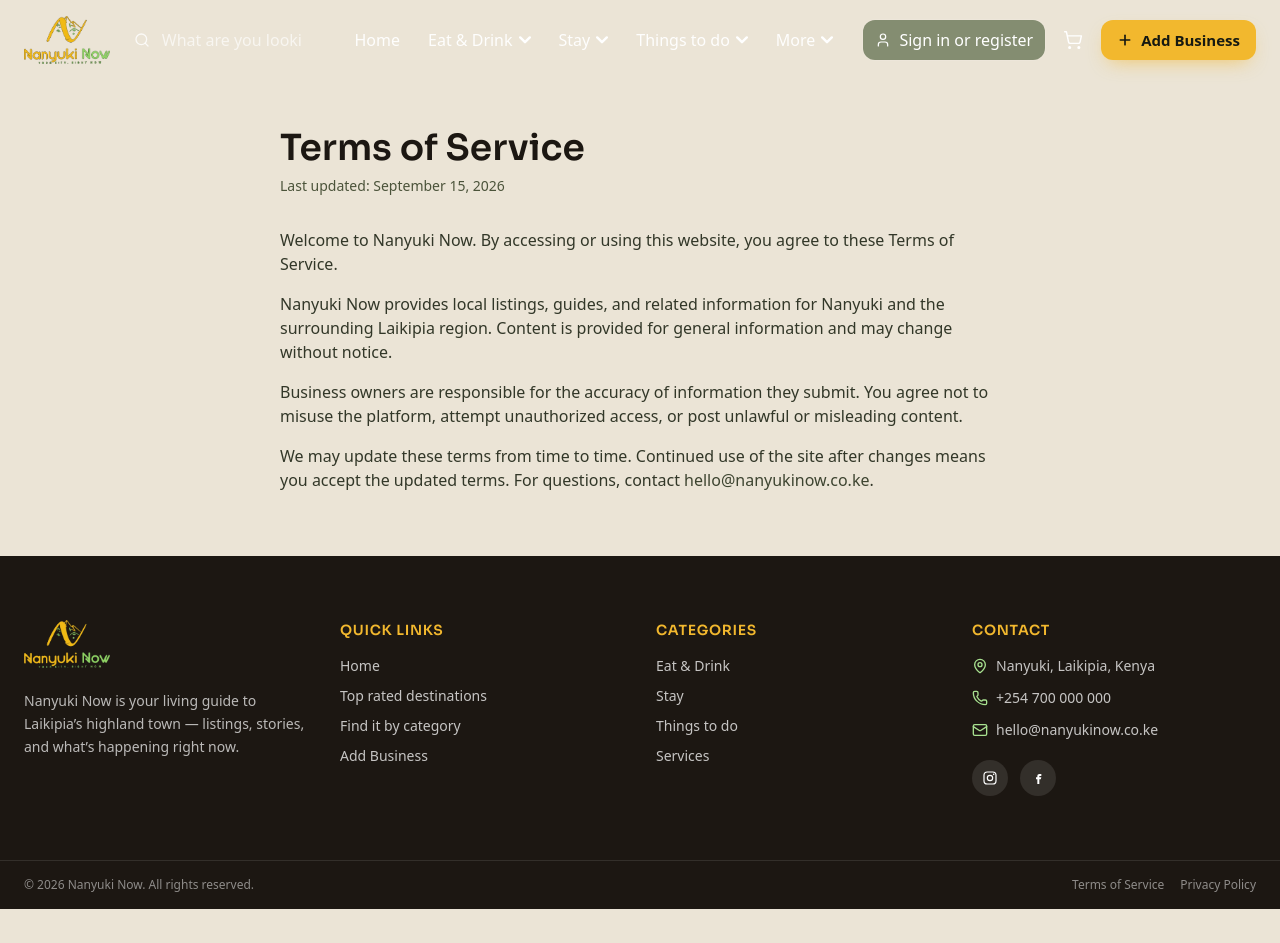
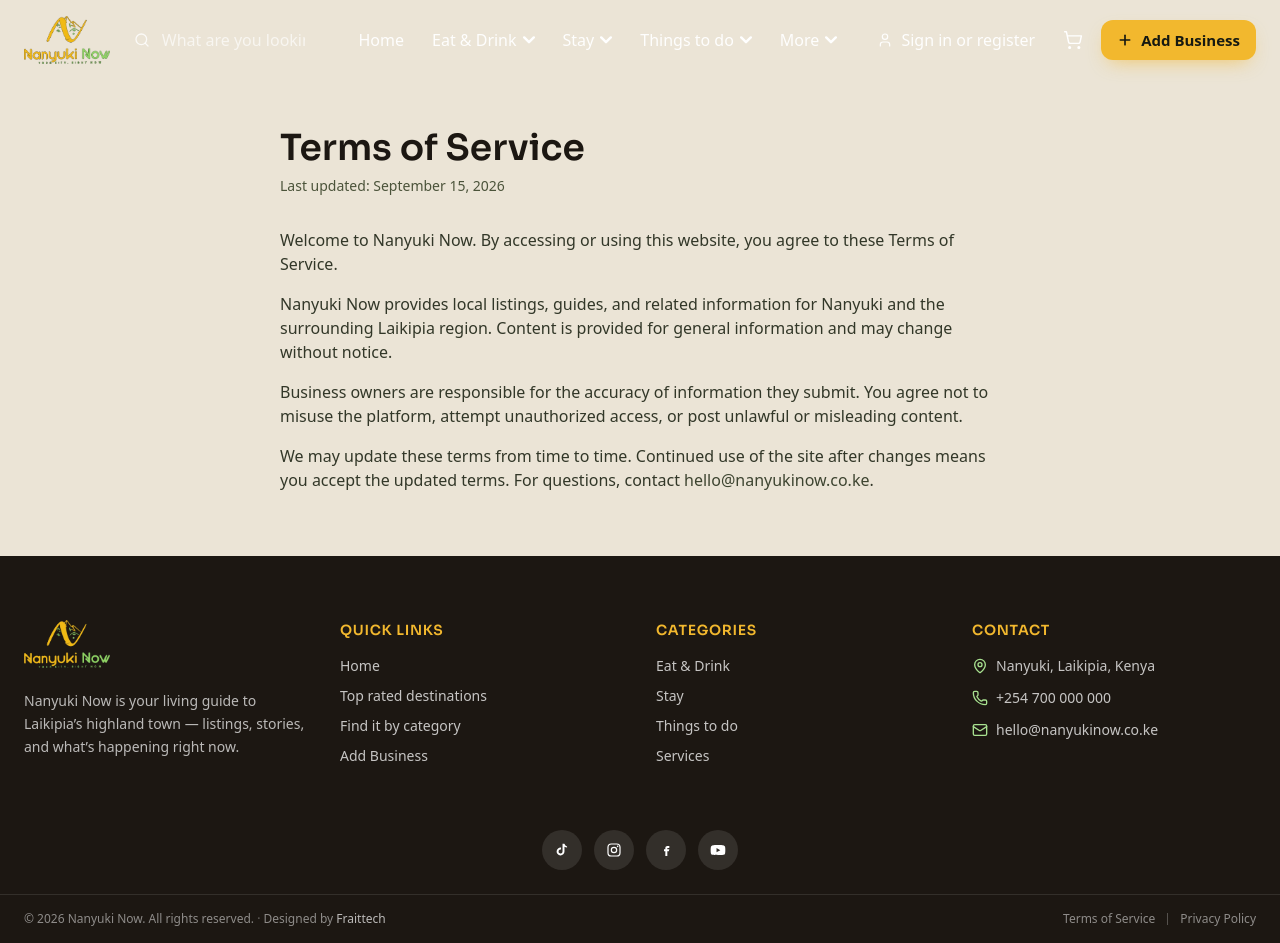
Before and after one commit to frankmwanikii/nanyukinow, a Laravel app: page /terms in a window 1280 px wide. Before the commit the page ends 909 px from the top, so only its background shows below. Run offline with Laravel 12, Linux system fonts and the light colour scheme; style sheets or scripts are compiled from the project's sources; some libraries are stand-ins or nearby versions; some web fonts are replaced.

Commit message:
auth modal

```diff
--- a/resources/js/Components/site/AuthModal.jsx
+++ b/resources/js/Components/site/AuthModal.jsx
@@ -128,11 +128,11 @@ export default function AuthModal({ open, onClose, initialTab = 'login' }) {
     return (
         <AnimatePresence>
             {open ? (
-                <div className="fixed inset-0 z-[80] flex items-end justify-center sm:items-center sm:p-4">
+                <div className="fixed inset-0 z-[80] flex items-center justify-center p-4 sm:p-6">
                     <motion.button
                         type="button"
                         aria-label="Close sign in"
-                        className="absolute inset-0 bg-earth-dusk/70 backdrop-blur-sm"
+                        className="absolute inset-0 bg-earth-dusk/55"
                         initial={{ opacity: 0 }}
                         animate={{ opacity: 1 }}
                         exit={{ opacity: 0 }}
@@ -144,50 +144,49 @@ export default function AuthModal({ open, onClose, initialTab = 'login' }) {
                         role="dialog"
                         aria-modal="true"
                         aria-labelledby={titleId}
-                        initial={{ opacity: 0, y: 28, scale: 0.98 }}
+                        initial={{ opacity: 0, y: 18, scale: 0.96 }}
                         animate={{ opacity: 1, y: 0, scale: 1 }}
-                        exit={{ opacity: 0, y: 16, scale: 0.98 }}
+                        exit={{ opacity: 0, y: 12, scale: 0.97 }}
                         transition={{ duration: 0.28, ease: [0.22, 1, 0.36, 1] }}
-                        className="relative z-10 flex max-h-[92svh] w-full max-w-md flex-col overflow-hidden rounded-t-3xl bg-white shadow-2xl sm:rounded-3xl"
+                        className="relative z-10 flex max-h-[min(92svh,52rem)] w-full max-w-2xl flex-col overflow-hidden rounded-3xl bg-white shadow-2xl"
                     >
-                        <div className="relative overflow-hidden bg-olive-700 px-6 pb-6 pt-5 text-white">
-                            <div className="pointer-events-none absolute -right-8 -top-10 h-36 w-36 rounded-full bg-mustard/25 blur-2xl" />
-                            <div className="pointer-events-none absolute -bottom-12 left-6 h-32 w-32 rounded-full bg-mint/20 blur-3xl" />
+                        <button
+                            type="button"
+                            onClick={onClose}
+                            className="absolute right-4 top-4 z-20 flex h-10 w-10 items-center justify-center rounded-full bg-white/15 text-white ring-1 ring-white/25 transition hover:bg-white hover:text-olive-900 sm:right-5 sm:top-5"
+                            aria-label="Close"
+                        >
+                            <X className="h-5 w-5" strokeWidth={2.25} />
+                        </button>
 
-                            <div className="relative flex items-start justify-between gap-3">
-                                <div>
+                        <div className="relative overflow-hidden bg-olive-700 px-6 pb-8 pt-8 text-white sm:px-10 sm:pb-10 sm:pt-10">
+                            <div className="pointer-events-none absolute -right-8 -top-10 h-44 w-44 rounded-full bg-mustard/25 blur-2xl" />
+                            <div className="pointer-events-none absolute -bottom-12 left-6 h-40 w-40 rounded-full bg-mint/20 blur-3xl" />
+
+                            <div className="relative max-w-lg pr-12">
                                 <img
                                     src="/images/logo.png"
                                     alt=""
-                                        className="mb-3 h-9 w-auto object-contain brightness-0 invert"
+                                    className="mb-4 h-10 w-auto object-contain brightness-0 invert sm:h-11"
                                 />
                                 <h2
                                     id={titleId}
-                                        className="font-display text-2xl font-semibold tracking-tight"
+                                    className="font-display text-3xl font-semibold tracking-tight sm:text-4xl"
                                 >
                                     {tab === 'login'
                                         ? 'Welcome back'
                                         : 'Join Nanyuki Now'}
                                 </h2>
-                                    <p className="mt-1 text-sm text-white/75">
+                                <p className="mt-2 text-sm text-white/75 sm:text-base">
                                     {tab === 'login'
                                         ? 'Sign in to save spots and manage your listings.'
                                         : 'Create an account to list your business and explore.'}
                                 </p>
                             </div>
-                                <button
-                                    type="button"
-                                    onClick={onClose}
-                                    className="rounded-xl bg-white/10 p-2 text-white transition hover:bg-white/20"
-                                    aria-label="Close"
-                                >
-                                    <X className="h-5 w-5" />
-                                </button>
-                            </div>
                         </div>
 
-                        <div className="overflow-y-auto px-6 py-5">
-                            <div className="mb-5 grid grid-cols-2 rounded-xl bg-olive-50 p-1">
+                        <div className="overflow-y-auto px-6 py-6 sm:px-10 sm:py-8">
+                            <div className="mb-6 grid grid-cols-2 rounded-2xl bg-olive-50 p-1.5">
                                 {[
                                     { id: 'login', label: 'Sign in' },
                                     { id: 'register', label: 'Register' },
@@ -196,7 +195,7 @@ export default function AuthModal({ open, onClose, initialTab = 'login' }) {
                                         key={item.id}
                                         type="button"
                                         onClick={() => setTab(item.id)}
-                                        className={`rounded-lg px-3 py-2.5 text-sm font-semibold transition ${
+                                        className={`rounded-xl px-3 py-3 text-sm font-semibold transition sm:text-base ${
                                             tab === item.id
                                                 ? 'bg-white text-olive-800 shadow-sm'
                                                 : 'text-olive-600 hover:text-olive-800'
@@ -209,13 +208,13 @@ export default function AuthModal({ open, onClose, initialTab = 'login' }) {
 
                             <a
                                 href={route('auth.google')}
-                                className="flex w-full items-center justify-center gap-3 rounded-xl border border-olive-200 bg-white px-4 py-3 text-sm font-semibold text-earth-dusk shadow-sm transition hover:border-olive-300 hover:bg-olive-50/60"
+                                className="flex w-full items-center justify-center gap-3 rounded-2xl border border-olive-200 bg-white px-4 py-3.5 text-sm font-semibold text-earth-dusk shadow-sm transition hover:border-olive-300 hover:bg-olive-50/60 sm:text-base"
                             >
                                 <GoogleIcon className="h-5 w-5" />
                                 Continue with Google
                             </a>
 
-                            <div className="my-5 flex items-center gap-3">
+                            <div className="my-6 flex items-center gap-3">
                                 <div className="h-px flex-1 bg-olive-100" />
                                 <span className="text-xs font-medium uppercase tracking-wide text-olive-500">
                                     or email
@@ -300,7 +299,7 @@ export default function AuthModal({ open, onClose, initialTab = 'login' }) {
                                     <button
                                         type="submit"
                                         disabled={busy}
-                                        className="mt-1 w-full rounded-xl bg-mustard px-4 py-3.5 text-sm font-bold text-olive-950 shadow-[0_10px_24px_-10px_rgba(242,184,46,0.75)] transition hover:bg-mustard/90 disabled:opacity-60"
+                                        className="mt-2 w-full rounded-2xl bg-mustard px-4 py-4 text-sm font-bold text-olive-950 shadow-[0_10px_24px_-10px_rgba(242,184,46,0.75)] transition hover:bg-mustard/90 disabled:opacity-60 sm:text-base"
                                     >
                                         {loginForm.processing
                                             ? 'Signing in…'
@@ -400,7 +399,7 @@ export default function AuthModal({ open, onClose, initialTab = 'login' }) {
                                     <button
                                         type="submit"
                                         disabled={busy}
-                                        className="mt-1 w-full rounded-xl bg-mustard px-4 py-3.5 text-sm font-bold text-olive-950 shadow-[0_10px_24px_-10px_rgba(242,184,46,0.75)] transition hover:bg-mustard/90 disabled:opacity-60"
+                                        className="mt-2 w-full rounded-2xl bg-mustard px-4 py-4 text-sm font-bold text-olive-950 shadow-[0_10px_24px_-10px_rgba(242,184,46,0.75)] transition hover:bg-mustard/90 disabled:opacity-60 sm:text-base"
                                     >
                                         {registerForm.processing
                                             ? 'Creating account…'
@@ -409,7 +408,7 @@ export default function AuthModal({ open, onClose, initialTab = 'login' }) {
                                 </form>
                             )}
 
-                            <p className="mt-5 text-center text-xs leading-relaxed text-olive-500">
+                            <p className="mt-6 text-center text-xs leading-relaxed text-olive-500 sm:text-sm">
                                 By continuing you agree to Nanyuki Now’s terms
                                 and privacy policy.
                             </p>
--- a/resources/js/Components/site/Footer.jsx
+++ b/resources/js/Components/site/Footer.jsx
@@ -20,6 +20,45 @@ function FacebookIcon({ className = '' }) {
         </svg>
     );
 }
+
+function TikTokIcon({ className = '' }) {
+    return (
+        <svg viewBox="0 0 24 24" className={className} fill="currentColor" aria-hidden>
+            <path d="M19.6 8.3a6.7 6.7 0 0 1-3.9-1.2v7.1a5.9 5.9 0 1 1-5.1-5.8v2.9a3 3 0 1 0 2.2 2.9V2.5h2.8a6.7 6.7 0 0 0 4 4.2v1.6z" />
+        </svg>
+    );
+}
+
+function YouTubeIcon({ className = '' }) {
+    return (
+        <svg viewBox="0 0 24 24" className={className} fill="currentColor" aria-hidden>
+            <path d="M23 12.2s0-3.4-.4-5a3 3 0 0 0-2.1-2.1C18.7 4.6 12 4.6 12 4.6s-6.7 0-8.5.5A3 3 0 0 0 1.4 7.2C1 8.8 1 12.2 1 12.2s0 3.4.4 5a3 3 0 0 0 2.1 2.1c1.8.5 8.5.5 8.5.5s6.7 0 8.5-.5a3 3 0 0 0 2.1-2.1c.4-1.6.4-5 .4-5zM9.8 15.5v-6.6l5.7 3.3-5.7 3.3z" />
+        </svg>
+    );
+}
+
+const socialLinks = [
+    {
+        label: 'TikTok',
+        href: 'https://www.tiktok.com',
+        Icon: TikTokIcon,
+    },
+    {
+        label: 'Instagram',
+        href: 'https://instagram.com',
+        Icon: InstagramIcon,
+    },
+    {
+        label: 'Facebook',
+        href: 'https://facebook.com',
+        Icon: FacebookIcon,
+    },
+    {
+        label: 'YouTube',
+        href: 'https://youtube.com',
+        Icon: YouTubeIcon,
+    },
+];
 
 export default function Footer() {
     const { t } = useLocale();
@@ -116,41 +155,48 @@ export default function Footer() {
                             </a>
                         </li>
                     </ul>
-                    <div className="mt-5 flex gap-3">
+                </div>
+            </div>
+
+            <div className="flex justify-center px-4 pb-6 sm:px-6">
+                <div className="flex items-center gap-3">
+                    {socialLinks.map(({ label, href, Icon }) => (
                         <a
-                            href="https://instagram.com"
+                            key={label}
+                            href={href}
                             target="_blank"
                             rel="noreferrer"
-                            className="flex h-9 w-9 items-center justify-center rounded-full bg-white/10 transition hover:bg-mustard hover:text-olive-900"
-                            aria-label="Instagram"
+                            className="flex h-10 w-10 items-center justify-center rounded-full bg-white/10 text-white transition hover:bg-mustard hover:text-olive-900"
+                            aria-label={label}
                         >
-                            <InstagramIcon className="h-4 w-4" />
+                            <Icon className="h-4 w-4" />
                         </a>
-                        <a
-                            href="https://facebook.com"
-                            target="_blank"
-                            rel="noreferrer"
-                            className="flex h-9 w-9 items-center justify-center rounded-full bg-white/10 transition hover:bg-mustard hover:text-olive-900"
-                            aria-label="Facebook"
-                        >
-                            <FacebookIcon className="h-4 w-4" />
-                        </a>
-                    </div>
+                    ))}
                 </div>
             </div>
 
             <div className="border-t border-white/10">
                 <div className="mx-auto flex max-w-[1400px] flex-col items-center justify-between gap-2 px-4 py-4 text-center text-xs text-white/50 sm:flex-row sm:px-6 sm:text-left">
                     <p>
-                        © {year} Nanyuki Now. {t.footer.rights}
+                        © {year} Nanyuki Now. {t.footer.rights}{' '}
+                        <span className="text-white/35">·</span> Designed by{' '}
+                        <a
+                            href="https://fraittech.co.ke"
+                            target="_blank"
+                            rel="noreferrer"
+                            className="text-white/70 transition hover:text-mint"
+                        >
+                            Fraittech
+                        </a>
                     </p>
-                    <div className="flex flex-wrap items-center justify-center gap-x-4 gap-y-1 sm:justify-end">
+                    <div className="flex flex-wrap items-center justify-center gap-x-3 gap-y-1 sm:justify-end">
                         <Link
                             href="/terms"
                             className="transition hover:text-mint"
                         >
                             {t.footer.terms}
                         </Link>
+                        <span className="h-3 w-px bg-white/25" aria-hidden />
                         <Link
                             href="/privacy"
                             className="transition hover:text-mint"
--- a/resources/js/Components/site/Navbar.jsx
+++ b/resources/js/Components/site/Navbar.jsx
@@ -183,7 +183,7 @@ export default function Navbar() {
                     <button
                         type="button"
                         onClick={() => openAuth('login')}
-                        className="hidden items-center gap-2 rounded-xl bg-olive-500/80 px-3 py-2 text-[15px] font-medium text-white ring-1 ring-white/10 transition hover:bg-olive-500 sm:text-base lg:inline-flex"
+                        className="hidden items-center gap-2 rounded-lg px-2.5 py-2 text-[15px] font-medium text-white/95 transition hover:bg-white/10 hover:text-white sm:text-base lg:inline-flex"
                     >
                         <User className="h-4 w-4" strokeWidth={1.85} />
                         <span className="max-w-[10rem] truncate">{t.nav.signIn}</span>
@@ -255,7 +255,7 @@ export default function Navbar() {
                                 <button
                                     type="button"
                                     onClick={() => openAuth('login')}
-                                    className="inline-flex items-center gap-2 rounded-xl bg-olive-500/80 px-3 py-3 text-left text-white ring-1 ring-white/10 hover:bg-olive-500"
+                                    className="inline-flex items-center gap-2 rounded-lg px-3 py-3 text-left text-white transition hover:bg-white/10"
                                 >
                                     <User className="h-4 w-4" />
                                     {t.nav.signIn}
```
Lines whose indentation alone changed are shown as unchanged.
